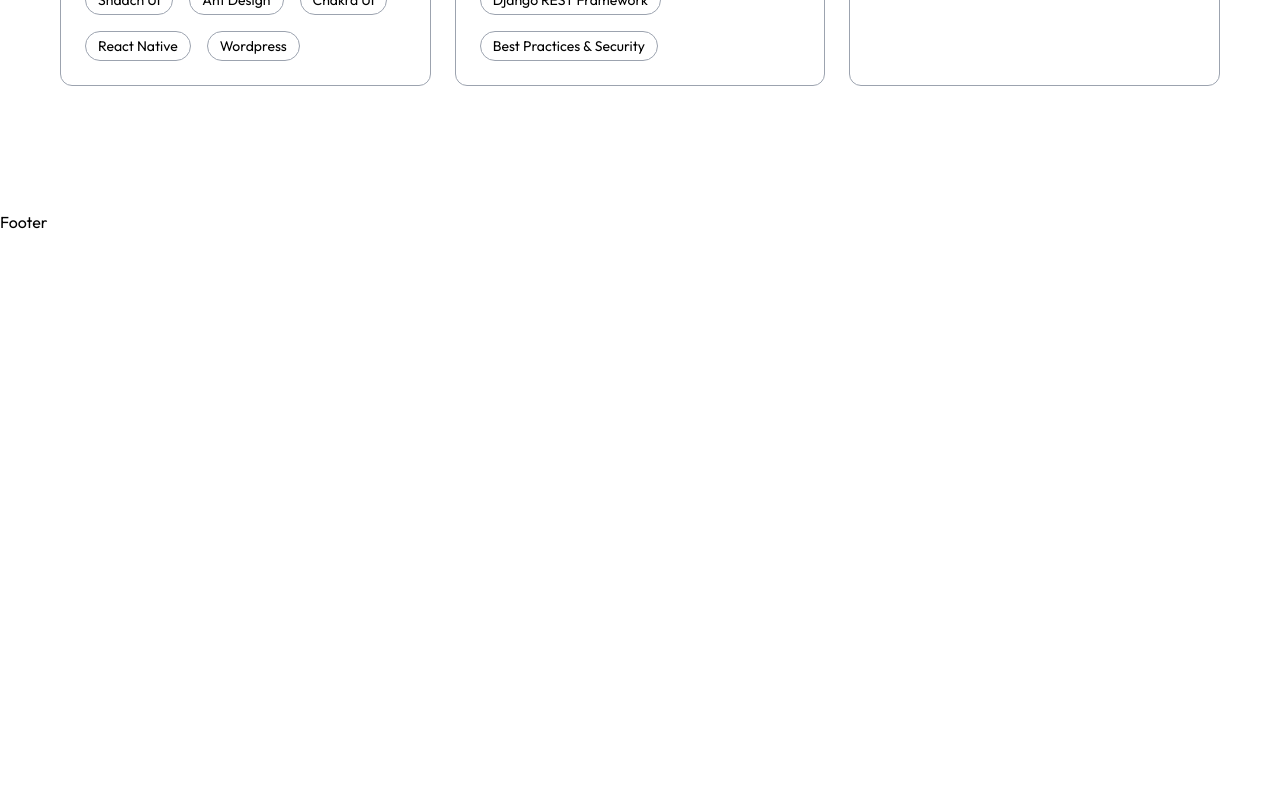
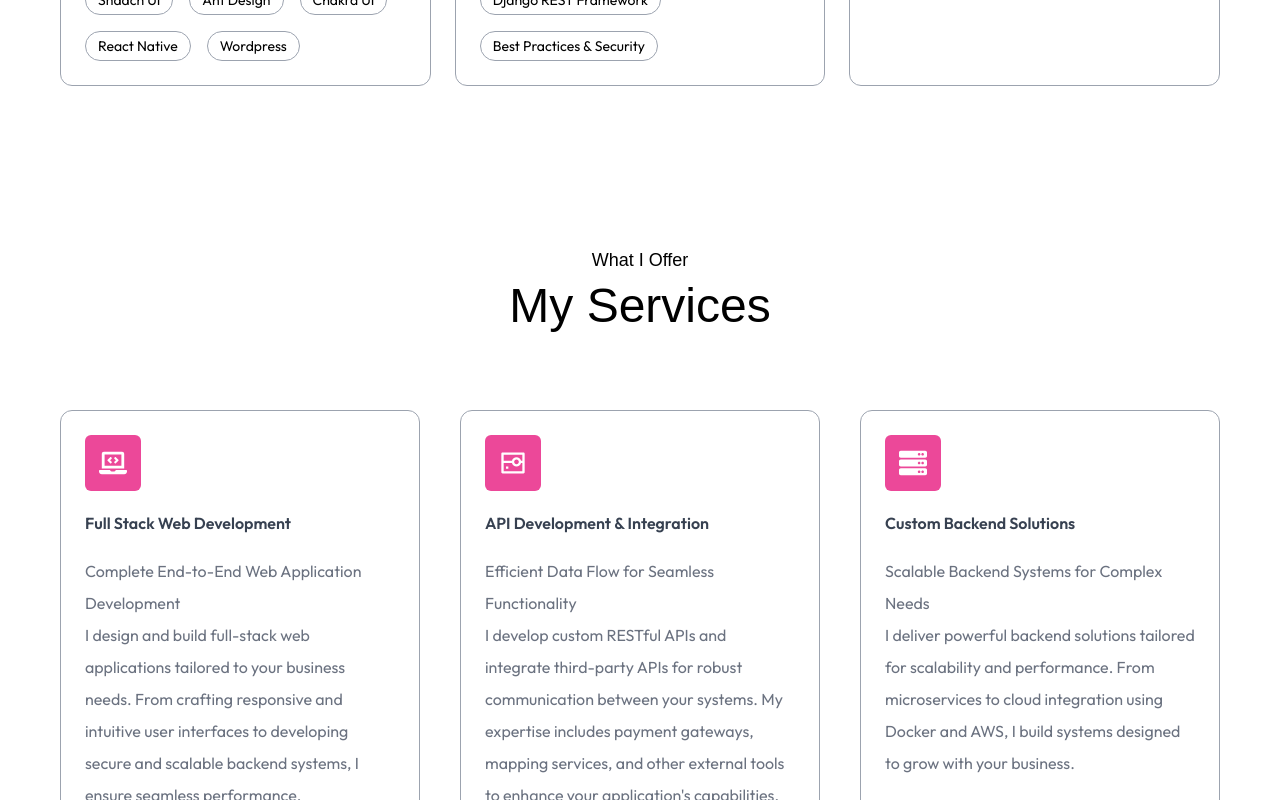
Before and after one commit to MuhammadShahzaibAfzal/MyPortfolio, a Next.js app: page / in a window 1280 px wide. Shown: the part 2000-2800 px from the top of the page. Before the commit the page ends 2238 px from the top, so only its background shows below. Built offline with nearby package versions, Linux system fonts and the light colour scheme; a web font is replaced by a local one.

Commit message:
add dark theme

```diff
--- a/src/app/(home)/page.tsx
+++ b/src/app/(home)/page.tsx
@@ -1,13 +1,30 @@
+"use client";
+import Footer from "@/components/common/footer";
+import Navbar from "@/components/common/navbar";
 import AboutMe from "@/components/home/about-me";
 import Header from "@/components/home/header";
+import Services from "@/components/home/services";
 import Skills from "@/components/home/skills";
+import { useEffect, useState } from "react";
 
 const HomePage = () => {
+  const [isDarkMode, setIsDarkMode] = useState(false);
+
+  useEffect(() => {
+    if (isDarkMode) {
+      document.documentElement.classList.add("dark");
+    } else {
+      document.documentElement.classList.remove("dark");
+    }
+  }, [isDarkMode]);
   return (
     <div>
+      <Navbar isDarkMode={isDarkMode} setIsDarkMode={setIsDarkMode} />
       <Header />
       <AboutMe />
       <Skills />
+      <Services />
+      <Footer />
     </div>
   );
 };
--- a/src/app/layout.tsx
+++ b/src/app/layout.tsx
@@ -1,8 +1,6 @@
 import type { Metadata } from "next";
 import { Outfit, Ovo } from "next/font/google";
 import "./globals.css";
-import Navbar from "@/components/common/navbar";
-import Footer from "@/components/common/footer";
 
 const outFit = Outfit({
   variable: "--font-outfit",
@@ -29,11 +27,9 @@ export default function RootLayout({
   return (
     <html lang="en" className="scroll-smooth">
       <body
-        className={`${outFit.variable} ${ovo.variable} antialiased font-outfit leading-8 overflow-x-hidden`}
+        className={`${outFit.variable} ${ovo.variable}  antialiased font-outfit leading-8 overflow-x-hidden dark:bg-darkTheme dark:text-white`}
       >
-        <Navbar />
         <main>{children}</main>
-        <Footer />
       </body>
     </html>
   );
--- a/src/assets/assets.ts
+++ b/src/assets/assets.ts
@@ -35,6 +35,8 @@ import right_arrow from "./right-arrow.png";
 import send_icon from "./send-icon.png";
 import right_arrow_bold from "./right-arrow-bold.png";
 import right_arrow_bold_dark from "./right-arrow-bold-dark.png";
+import { FaLaptopCode, FaServer } from "react-icons/fa";
+import { RiProjectorLine } from "react-icons/ri";
 
 export const assets = {
   user_image,
@@ -204,3 +206,30 @@ export const toolsData = [
   assets.figma,
   assets.git,
 ];
+
+export const services = [
+  {
+    title: "Full Stack Web Development",
+    subtitle: "Complete End-to-End Web Application Development",
+    description:
+      "I design and build full-stack web applications tailored to your business needs. From crafting responsive and intuitive user interfaces to developing secure and scalable backend systems, I ensure seamless performance.",
+    icon: FaLaptopCode,
+    readMoreLink: "/services/full-stack-web-development",
+  },
+  {
+    title: "API Development & Integration",
+    subtitle: "Efficient Data Flow for Seamless Functionality",
+    description:
+      "I develop custom RESTful APIs and integrate third-party APIs for robust communication between your systems. My expertise includes payment gateways, mapping services, and other external tools to enhance your application's capabilities.",
+    icon: RiProjectorLine,
+    readMoreLink: "/services/api-development-integration",
+  },
+  {
+    title: "Custom Backend Solutions",
+    subtitle: "Scalable Backend Systems for Complex Needs",
+    description:
+      "I deliver powerful backend solutions tailored for scalability and performance. From microservices to cloud integration using Docker and AWS, I build systems designed to grow with your business.",
+    icon: FaServer,
+    readMoreLink: "/services/custom-backend-solutions",
+  },
+];
--- a/src/components/common/navbar.tsx
+++ b/src/components/common/navbar.tsx
@@ -3,7 +3,13 @@ import { assets } from "@/assets/assets";
 import Image from "next/image";
 import { useEffect, useState } from "react";
 
-const Navbar = () => {
+const Navbar = ({
+  isDarkMode,
+  setIsDarkMode,
+}: {
+  isDarkMode: boolean;
+  setIsDarkMode: React.Dispatch<React.SetStateAction<boolean>>;
+}) => {
   const [isMenuOpen, setIsMenuOpen] = useState(false);
   const [isScrolled, setIsScrolled] = useState(false);
 
@@ -27,7 +33,7 @@ const Navbar = () => {
         <Image
           src={assets.header_bg_color}
           alt="Shahzaib's Portfolio Logo"
-          className="w-full"
+          className={`w-full ${isDarkMode ? "hidden" : ""}`}
         />
       </div>
       <header
@@ -73,8 +79,12 @@ const Navbar = () => {
           </ul>
 
           <div className="flex items-center gap-4">
-            <button>
-              <Image src={assets.moon_icon} alt="Moon Icon" className="w-6" />
+            <button onClick={() => setIsDarkMode(!isDarkMode)}>
+              <Image
+                src={isDarkMode ? assets.sun_icon : assets.moon_icon}
+                alt="Moon Icon"
+                className="w-6"
+              />
             </button>
             <a
               href="#contact"
@@ -155,6 +165,17 @@ const Navbar = () => {
                 Services
               </a>
             </li>
+            <li>
+              <a
+                href="#contact"
+                className="font-ovo"
+                onClick={() => {
+                  setIsMenuOpen(false);
+                }}
+              >
+                Contact
+              </a>
+            </li>
           </ul>
         </nav>
       </header>
--- /dev/null
+++ b/src/components/home/services.tsx
@@ -0,0 +1,30 @@
+import { services } from "@/assets/assets";
+
+const Services = () => {
+  return (
+    <div id="services" className="scroll-mt-20 py-10">
+      <div className="container">
+        <p className="text-center font-ovo mb-2 text-lg ">What I Offer</p>
+        <h1 className="text-center text-5xl font-ovo">My Services</h1>
+        <div className="flex w-full flex-col lg:flex-row  gap-10 my-20">
+          {services.map((service, index) => {
+            return (
+              <div
+                className="border-[0.5px] flex-1 border-gray-400 rounded-xl p-6 cursor-pointer hover:bg-lightHover hover:-translate-y-1 transition-all duration-300 hover:shadow-black"
+                key={index}
+              >
+                <div className="h-14 w-14 rounded-md bg-pink-500 flex justify-center items-center">
+                  {<service.icon className="size-7 text-white" />}
+                </div>
+                <h3 className="my-4 font-semibold text-gray-700">{service.title}</h3>
+                <p className="text-gray-500">{service.subtitle}</p>
+                <p className="text-gray-500">{service.description}</p>
+              </div>
+            );
+          })}
+        </div>
+      </div>
+    </div>
+  );
+};
+export default Services;
--- a/tailwind.config.ts
+++ b/tailwind.config.ts
@@ -23,5 +23,6 @@ export default {
       },
     },
   },
+  darkMode: "selector",
   plugins: [],
 } satisfies Config;
```
Also changed, not shown: package.json (+6 -5 lines), 1 other file (tests, documents, lock files or other folders).
